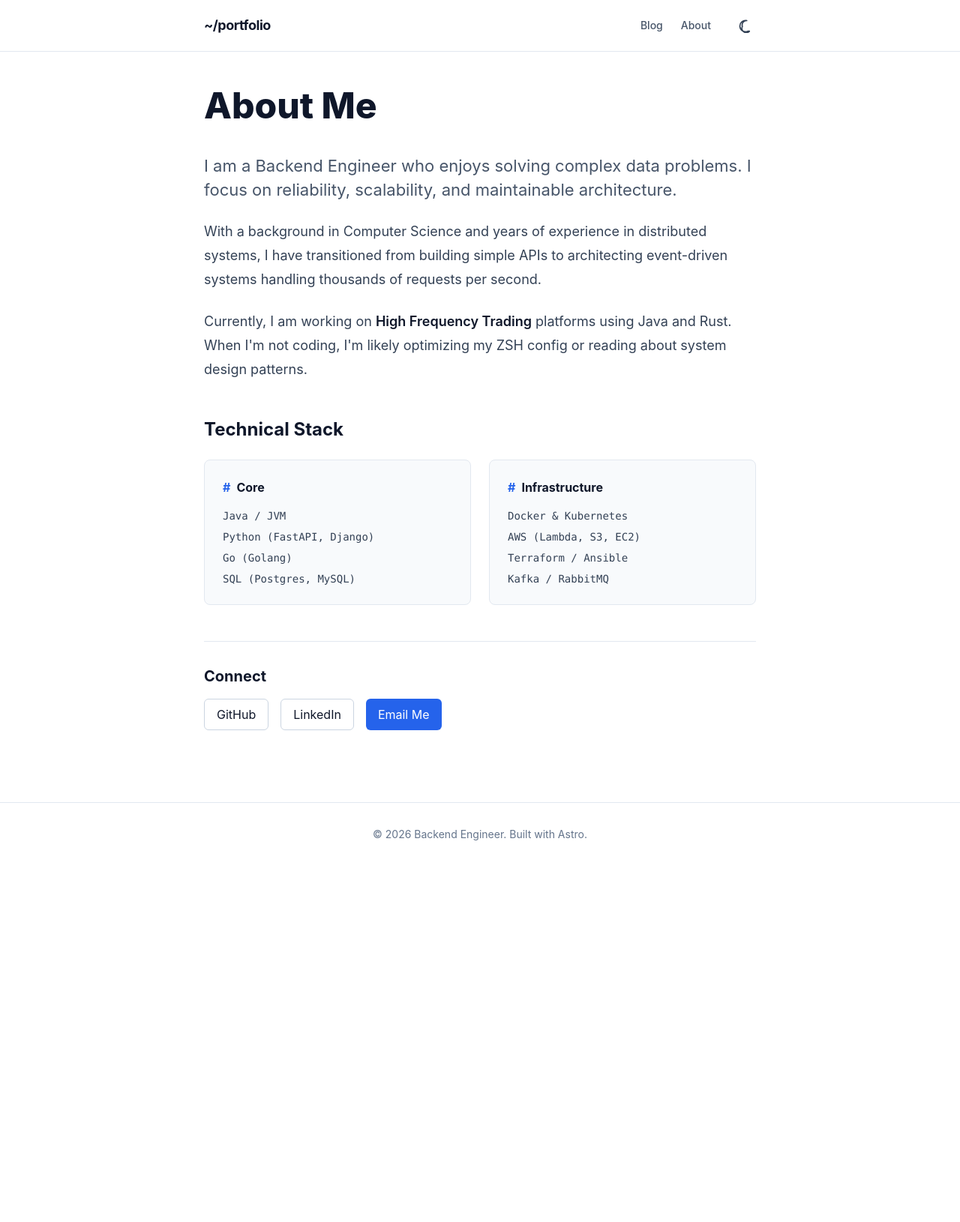
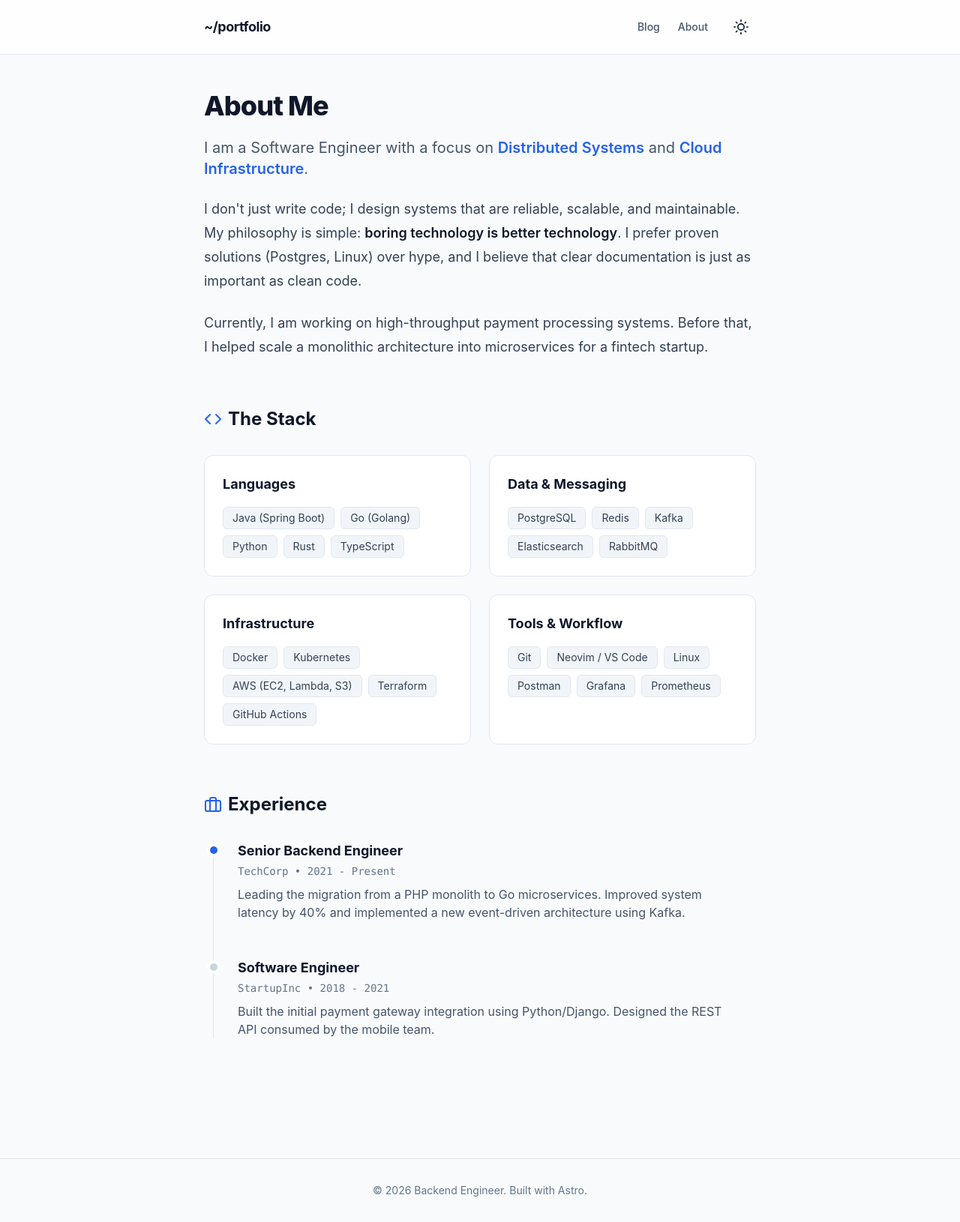
Before and after one commit to anthonydurot/anthonydurot.github.io, an Astro site: page /about in a window 1280 px wide. Shown: the whole page at 75% size. Before the commit the page ends 1155 px from the top, so only its background shows below. Built offline with nearby package versions, Linux system fonts and the light colour scheme; Astro itself is replaced by a stand-in of ours.

Commit message:
feat: add theme toggle component and implement dark mode support
- Updated package.json to include Tailwind CSS and related dependencies.
- Created ThemeToggle component for dark mode switching.
- Added global styles with Tailwind CSS.
- Implemented BaseLayout to manage page structure and theme initialization.
- Developed About page with professional background and tech stack.
- Created blog post pages with dynamic routing and content fetching.
- Added blog index page to display recent posts.
- Configured Tailwind CSS with typography plugin and dark mode support.
- Introduced content configuration for blog posts with metadata.

```diff
--- a/src/components/ThemeToggle.astro
+++ b/src/components/ThemeToggle.astro
@@ -1,28 +1,45 @@
-<button id="theme-toggle" aria-label="Toggle Dark Mode" class="p-2 rounded-md hover:bg-gray-200 dark:hover:bg-gray-800 transition-colors">
-  <svg class="hidden dark:block w-5 h-5 text-yellow-400" fill="none" viewBox="0 0 24 24" stroke="currentColor">
-    <path stroke-linecap="round" stroke-linejoin="round" stroke-width="2" d="M12 3v1m0 16v1m9-9h-1M4 12H3m15.364 6.364l-.707-.707M6.343 6.343l-.707-.707m12.728 0l-.707.707M6.343 17.657l-.707.707M16 12a4 4 0 11-8 0 4 4 0 018 0z" />
-  </svg>
-  <svg class="block dark:hidden w-5 h-5 text-slate-700" fill="none" viewBox="0 0 24 24" stroke="currentColor">
-    <path stroke-linecap="round" stroke-linejoin="round" stroke-width="2" d="M20.354 21.176A9 9 0 1118.832 4.162a7 7 0 00-7 9.29 7 7 0 0011.522 7.724z" />
-  </svg>
+<button
+  id="theme-toggle"
+  type="button"
+  class="relative p-2.5 rounded-full text-slate-500 hover:bg-slate-100 dark:text-slate-400 dark:hover:bg-slate-800 focus:outline-none focus:ring-2 focus:ring-blue-500 transition-colors duration-200"
+  aria-label="Toggle Dark Mode"
+>
+  <div class="relative w-5 h-5 overflow-hidden">
+    <svg
+      class="w-5 h-5 absolute top-0 left-0 transition-all duration-500 transform rotate-0 scale-100 dark:-rotate-90 dark:scale-0 dark:opacity-0 text-slate-900"
+      fill="none"
+      viewBox="0 0 24 24"
+      stroke="currentColor"
+      stroke-width="2"
+    >
+      <circle cx="12" cy="12" r="5" />
+      <path stroke-linecap="round" stroke-linejoin="round" d="M12 1v2M12 21v2M4.22 4.22l1.42 1.42M18.36 18.36l1.42 1.42M1 12h2M21 12h2M4.22 19.78l1.42-1.42M18.36 5.64l1.42-1.42" />
+    </svg>
+
+    <svg
+      class="w-5 h-5 absolute top-0 left-0 transition-all duration-500 transform rotate-90 scale-0 opacity-0 dark:rotate-0 dark:scale-100 dark:opacity-100 text-slate-100"
+      fill="none"
+      viewBox="0 0 24 24"
+      stroke="currentColor"
+      stroke-width="2"
+    >
+      <path stroke-linecap="round" stroke-linejoin="round" d="M21 12.79A9 9 0 1 1 11.21 3 7 7 0 0 0 21 12.79z" />
+    </svg>
+  </div>
 </button>
 
 <script is:inline>
-  // 1. Logic to handle the toggle
-  const handleToggleClick = () => {
-    const element = document.documentElement;
-    element.classList.toggle("dark");
+  (() => {
+    const btn = document.getElementById('theme-toggle');
 
-    const isDark = element.classList.contains("dark");
-    localStorage.setItem("theme", isDark ? "dark" : "light");
-  }
+    if (btn) {
+      btn.addEventListener('click', () => {
+        const element = document.documentElement;
+        element.classList.toggle('dark');
 
-  // 2. Attach event listener safely
-  // We use 'astro:page-load' if using ViewTransitions, but 'DOMContentLoaded' is safer for standard Astro
-  document.addEventListener('DOMContentLoaded', () => {
-    const toggle = document.getElementById("theme-toggle");
-    if (toggle) {
-      toggle.addEventListener("click", handleToggleClick);
+        const isDark = element.classList.contains('dark');
+        localStorage.setItem('theme', isDark ? 'dark' : 'light');
+      });
     }
-  });
+  })();
 </script>
--- a/src/layouts/BaseLayout.astro
+++ b/src/layouts/BaseLayout.astro
@@ -28,21 +28,20 @@ const { title, description = "Backend Engineer Portfolio", loadMermaid = false }
         }
         return 'light';
       })();
-
       if (theme === 'dark') {
         document.documentElement.classList.add('dark');
-      } else {
-        document.documentElement.classList.remove('dark');
       }
     </script>
   </head>
 
-  <body class="bg-white text-slate-900 dark:bg-[#0B1120] dark:text-slate-100 min-h-screen flex flex-col font-sans transition-colors duration-300">
-    <header class="border-b border-slate-200 dark:border-slate-800 sticky top-0 bg-white/80 dark:bg-[#0B1120]/80 backdrop-blur-md z-50 transition-colors duration-300">
+  <body class="bg-slate-50 text-slate-900 dark:bg-[#0B1120] dark:text-slate-100 min-h-screen flex flex-col font-sans transition-colors duration-300">
+
+    <header class="sticky top-0 z-40 w-full border-b border-slate-200 dark:border-slate-800 bg-white/80 dark:bg-[#0B1120]/80 backdrop-blur-md">
       <nav class="max-w-3xl mx-auto flex justify-between items-center p-4">
         <a href="/" class="font-bold text-lg tracking-tight hover:text-blue-600 dark:hover:text-blue-400 transition-colors">
           ~/portfolio
         </a>
+
         <div class="flex items-center gap-6 text-sm font-medium text-slate-600 dark:text-slate-400">
           <a href="/blog" class="hover:text-blue-600 dark:hover:text-blue-400 transition-colors">Blog</a>
           <a href="/about" class="hover:text-blue-600 dark:hover:text-blue-400 transition-colors">About</a>
@@ -51,18 +50,17 @@ const { title, description = "Backend Engineer Portfolio", loadMermaid = false }
       </nav>
     </header>
 
-    <main class="flex-1 w-full max-w-3xl mx-auto p-4 md:py-12">
+    <main class="flex-1 w-full max-w-3xl mx-auto p-4 md:py-12 relative z-0">
       <slot />
     </main>
 
-    <footer class="border-t border-slate-200 dark:border-slate-800 mt-12 py-8 text-center text-sm text-slate-500 dark:text-slate-400 transition-colors duration-300">
+    <footer class="border-t border-slate-200 dark:border-slate-800 mt-12 py-8 text-center text-sm text-slate-500 dark:text-slate-400">
       <p>&copy; {new Date().getFullYear()} Backend Engineer. Built with Astro.</p>
     </footer>
 
     {loadMermaid && (
       <script type="module">
         import mermaid from 'https://cdn.jsdelivr.net/npm/mermaid@10/dist/mermaid.esm.min.mjs';
-        // Auto-detect theme for Mermaid diagrams
         const isDark = document.documentElement.classList.contains('dark');
         mermaid.initialize({ startOnLoad: true, theme: isDark ? 'dark' : 'neutral' });
       </script>
--- a/src/pages/about.astro
+++ b/src/pages/about.astro
@@ -2,66 +2,107 @@
 import BaseLayout from '../layouts/BaseLayout.astro';
 ---
 
-<BaseLayout title="About | Backend Engineer" description="My professional background and tech stack.">
+<BaseLayout title="About | Backend Engineer" description="My background, experience, and technical stack.">
 
-  <section class="prose prose-slate prose-lg dark:prose-invert mb-12">
-    <h1>About Me</h1>
-    <p class="lead">
-      I am a Backend Engineer who enjoys solving complex data problems. I focus on reliability, scalability, and maintainable architecture.
+  <section class="prose prose-slate prose-lg dark:prose-invert mb-16 max-w-none">
+    <h1 class="text-4xl font-extrabold tracking-tight mb-4 text-slate-900 dark:text-white">
+      About Me
+    </h1>
+    <p class="lead text-xl text-slate-600 dark:text-slate-300">
+      I am a Software Engineer with a focus on <strong class="text-blue-600 dark:text-blue-400">Distributed Systems</strong> and <strong class="text-blue-600 dark:text-blue-400">Cloud Infrastructure</strong>.
     </p>
     <p>
-      With a background in Computer Science and years of experience in distributed systems,
-      I have transitioned from building simple APIs to architecting event-driven systems
-      handling thousands of requests per second.
+      I don't just write code; I design systems that are reliable, scalable, and maintainable.
+      My philosophy is simple: <strong>boring technology is better technology</strong>.
+      I prefer proven solutions (Postgres, Linux) over hype, and I believe that clear documentation is just as important as clean code.
     </p>
     <p>
-      Currently, I am working on <strong>High Frequency Trading</strong> platforms using Java and Rust.
-      When I'm not coding, I'm likely optimizing my ZSH config or reading about system design patterns.
+      Currently, I am working on high-throughput payment processing systems. Before that,
+      I helped scale a monolithic architecture into microservices for a fintech startup.
     </p>
   </section>
 
-  <section>
-    <h2 class="text-2xl font-bold mb-6 text-slate-900 dark:text-white">Technical Stack</h2>
+  <section class="mb-16">
+    <h2 class="text-2xl font-bold mb-8 text-slate-900 dark:text-white flex items-center gap-2">
+      <svg xmlns="http://www.w3.org/2000/svg" width="24" height="24" viewBox="0 0 24 24" fill="none" stroke="currentColor" stroke-width="2" stroke-linecap="round" stroke-linejoin="round" class="text-blue-600 dark:text-blue-400"><polyline points="16 18 22 12 16 6"></polyline><polyline points="8 6 2 12 8 18"></polyline></svg>
+      The Stack
+    </h2>
 
     <div class="grid grid-cols-1 md:grid-cols-2 gap-6">
-      <div class="p-6 rounded-lg border border-slate-200 dark:border-slate-700 bg-slate-50 dark:bg-slate-900/50">
-        <h3 class="font-bold mb-4 flex items-center gap-2">
-          <span class="text-blue-600 dark:text-blue-400">#</span> Core
-        </h3>
-        <ul class="space-y-2 text-sm font-mono text-slate-700 dark:text-slate-300">
-          <li>Java / JVM</li>
-          <li>Python (FastAPI, Django)</li>
-          <li>Go (Golang)</li>
-          <li>SQL (Postgres, MySQL)</li>
+
+      <div class="p-6 rounded-xl border border-slate-200 dark:border-slate-700 bg-white dark:bg-slate-900 transition-colors">
+        <h3 class="font-bold text-lg mb-4 text-slate-900 dark:text-white">Languages</h3>
+        <ul class="flex flex-wrap gap-2">
+          {["Java (Spring Boot)", "Go (Golang)", "Python", "Rust", "TypeScript"].map((item) => (
+            <li class="px-3 py-1 text-sm bg-slate-100 dark:bg-slate-800 text-slate-700 dark:text-slate-300 rounded-md border border-slate-200 dark:border-slate-700">
+              {item}
+            </li>
+          ))}
         </ul>
       </div>
 
-      <div class="p-6 rounded-lg border border-slate-200 dark:border-slate-700 bg-slate-50 dark:bg-slate-900/50">
-        <h3 class="font-bold mb-4 flex items-center gap-2">
-          <span class="text-blue-600 dark:text-blue-400">#</span> Infrastructure
-        </h3>
-        <ul class="space-y-2 text-sm font-mono text-slate-700 dark:text-slate-300">
-          <li>Docker & Kubernetes</li>
-          <li>AWS (Lambda, S3, EC2)</li>
-          <li>Terraform / Ansible</li>
-          <li>Kafka / RabbitMQ</li>
+      <div class="p-6 rounded-xl border border-slate-200 dark:border-slate-700 bg-white dark:bg-slate-900 transition-colors">
+        <h3 class="font-bold text-lg mb-4 text-slate-900 dark:text-white">Data & Messaging</h3>
+        <ul class="flex flex-wrap gap-2">
+          {["PostgreSQL", "Redis", "Kafka", "Elasticsearch", "RabbitMQ"].map((item) => (
+            <li class="px-3 py-1 text-sm bg-slate-100 dark:bg-slate-800 text-slate-700 dark:text-slate-300 rounded-md border border-slate-200 dark:border-slate-700">
+              {item}
+            </li>
+          ))}
         </ul>
       </div>
+
+      <div class="p-6 rounded-xl border border-slate-200 dark:border-slate-700 bg-white dark:bg-slate-900 transition-colors">
+        <h3 class="font-bold text-lg mb-4 text-slate-900 dark:text-white">Infrastructure</h3>
+        <ul class="flex flex-wrap gap-2">
+          {["Docker", "Kubernetes", "AWS (EC2, Lambda, S3)", "Terraform", "GitHub Actions"].map((item) => (
+            <li class="px-3 py-1 text-sm bg-slate-100 dark:bg-slate-800 text-slate-700 dark:text-slate-300 rounded-md border border-slate-200 dark:border-slate-700">
+              {item}
+            </li>
+          ))}
+        </ul>
+      </div>
+
+      <div class="p-6 rounded-xl border border-slate-200 dark:border-slate-700 bg-white dark:bg-slate-900 transition-colors">
+        <h3 class="font-bold text-lg mb-4 text-slate-900 dark:text-white">Tools & Workflow</h3>
+        <ul class="flex flex-wrap gap-2">
+          {["Git", "Neovim / VS Code", "Linux", "Postman", "Grafana", "Prometheus"].map((item) => (
+            <li class="px-3 py-1 text-sm bg-slate-100 dark:bg-slate-800 text-slate-700 dark:text-slate-300 rounded-md border border-slate-200 dark:border-slate-700">
+              {item}
+            </li>
+          ))}
+        </ul>
+      </div>
+
     </div>
   </section>
 
-  <section class="mt-12 border-t border-slate-200 dark:border-slate-800 pt-8">
-    <h2 class="text-xl font-bold mb-4">Connect</h2>
-    <div class="flex gap-4">
-      <a href="https://github.com" class="inline-flex items-center justify-center px-4 py-2 border border-slate-300 dark:border-slate-600 rounded-md hover:bg-slate-100 dark:hover:bg-slate-800 transition-colors">
-        GitHub
-      </a>
-      <a href="https://linkedin.com" class="inline-flex items-center justify-center px-4 py-2 border border-slate-300 dark:border-slate-600 rounded-md hover:bg-slate-100 dark:hover:bg-slate-800 transition-colors">
-        LinkedIn
-      </a>
-      <a href="mailto:email@example.com" class="inline-flex items-center justify-center px-4 py-2 bg-blue-600 text-white rounded-md hover:bg-blue-700 transition-colors">
-        Email Me
-      </a>
+  <section class="mb-16">
+    <h2 class="text-2xl font-bold mb-8 text-slate-900 dark:text-white flex items-center gap-2">
+      <svg xmlns="http://www.w3.org/2000/svg" width="24" height="24" viewBox="0 0 24 24" fill="none" stroke="currentColor" stroke-width="2" stroke-linecap="round" stroke-linejoin="round" class="text-blue-600 dark:text-blue-400"><rect x="2" y="7" width="20" height="14" rx="2" ry="2"></rect><path d="M16 21V5a2 2 0 0 0-2-2h-4a2 2 0 0 0-2 2v16"></path></svg>
+      Experience
+    </h2>
+
+    <div class="relative border-l border-slate-200 dark:border-slate-800 ml-3 space-y-12">
+
+      <div class="relative pl-8">
+        <span class="absolute -left-[5px] top-2 h-2.5 w-2.5 rounded-full bg-blue-600 dark:bg-blue-400 ring-4 ring-white dark:ring-[#0B1120]"></span>
+        <h3 class="text-lg font-bold text-slate-900 dark:text-white">Senior Backend Engineer</h3>
+        <span class="text-sm font-mono text-slate-500">TechCorp • 2021 - Present</span>
+        <p class="mt-2 text-slate-600 dark:text-slate-400 max-w-2xl">
+          Leading the migration from a PHP monolith to Go microservices. Improved system latency by 40% and implemented a new event-driven architecture using Kafka.
+        </p>
+      </div>
+
+      <div class="relative pl-8">
+        <span class="absolute -left-[5px] top-2 h-2.5 w-2.5 rounded-full bg-slate-300 dark:bg-slate-600 ring-4 ring-white dark:ring-[#0B1120]"></span>
+        <h3 class="text-lg font-bold text-slate-900 dark:text-white">Software Engineer</h3>
+        <span class="text-sm font-mono text-slate-500">StartupInc • 2018 - 2021</span>
+        <p class="mt-2 text-slate-600 dark:text-slate-400 max-w-2xl">
+          Built the initial payment gateway integration using Python/Django. Designed the REST API consumed by the mobile team.
+        </p>
+      </div>
+
     </div>
   </section>
 
--- a/tailwind.config.mjs
+++ b/tailwind.config.mjs
@@ -2,17 +2,15 @@
 import typography from '@tailwindcss/typography';
 
 export default {
-    darkMode: 'class', // <--- ADD THIS LINE
+    darkMode: 'class', // <--- Critical for the toggle to work
     content: ['./src/**/*.{astro,html,js,jsx,md,mdx,svelte,ts,tsx,vue}'],
     theme: {
         extend: {
             fontFamily: {
-                sans: ['Inter', 'system-ui', '-apple-system', 'sans-serif'],
+                sans: ['Inter', 'system-ui', 'sans-serif'],
                 mono: ['JetBrains Mono', 'Menlo', 'monospace'],
             },
         },
     },
-    plugins: [
-        typography, // Used the imported variable here
-    ],
+    plugins: [typography],
 };
```
Also changed, not shown: src/pages/blog/[...slug].astro (+32 -5 lines), src/pages/blog/index.astro (+11 -17 lines), src/pages/index.astro (+14 -13 lines).
